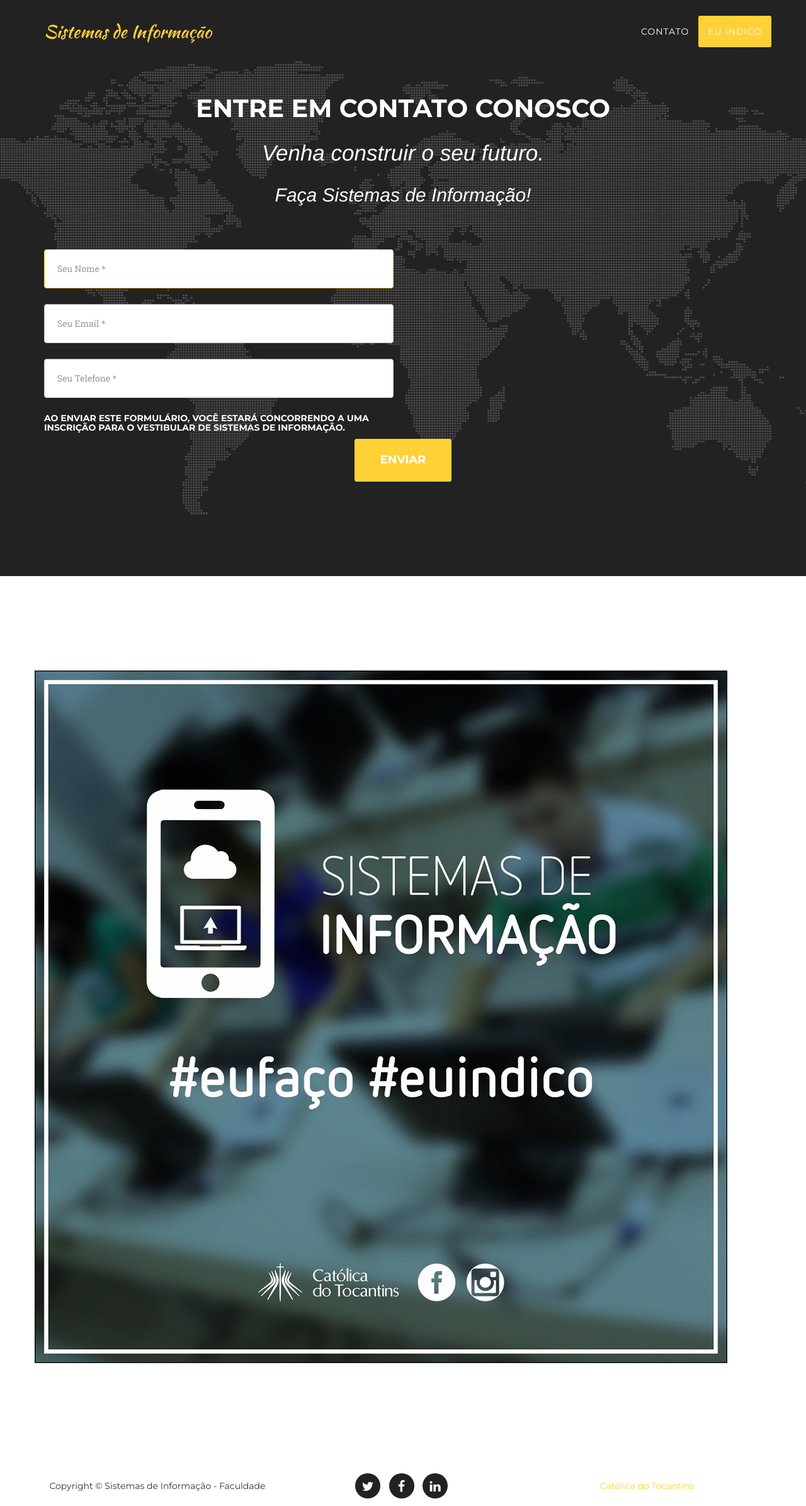
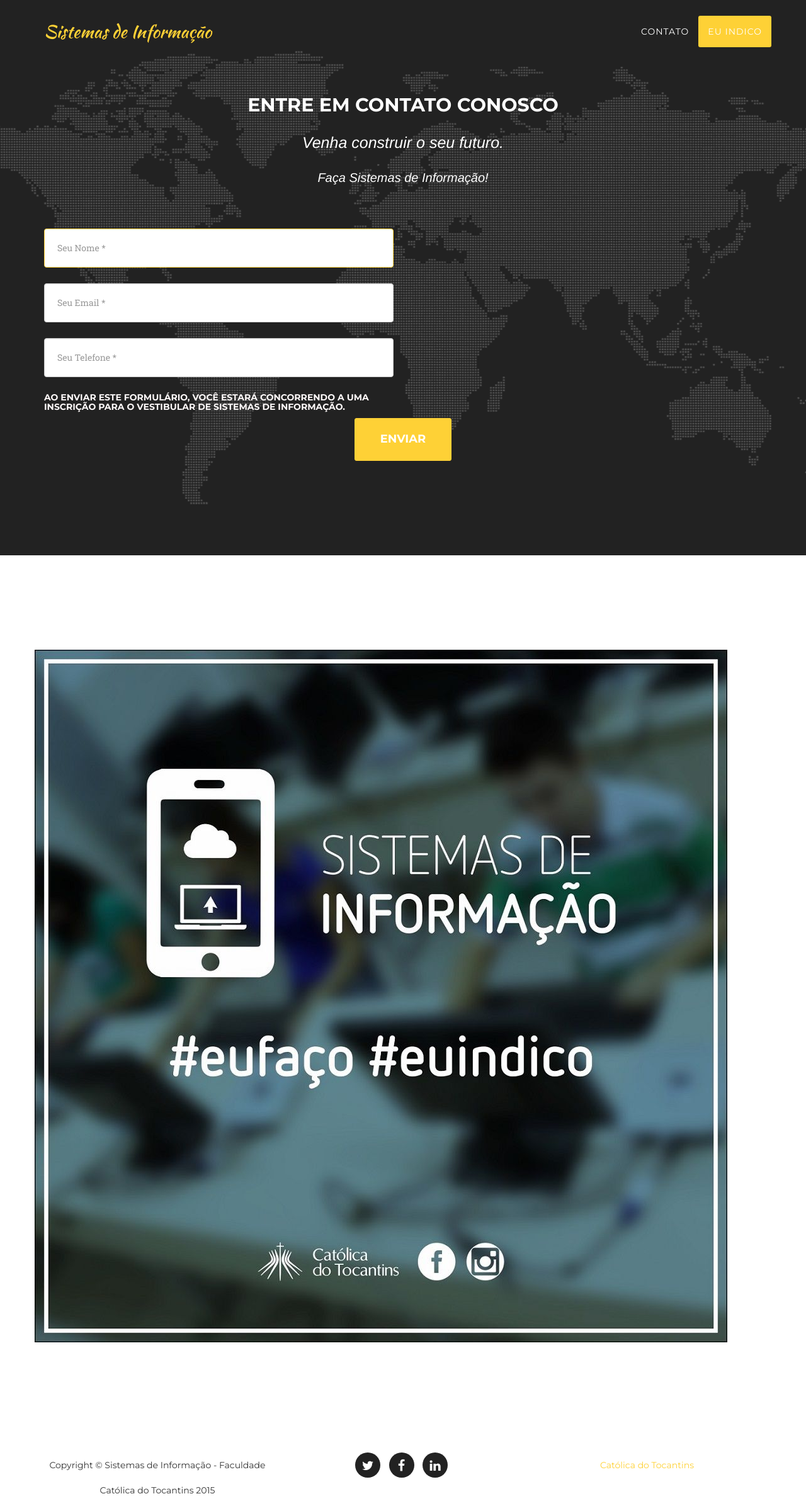
Before and after one commit to RafaelCarlos/Vestibular, a PHP site: page / in a window 1280 px wide. Shown: the top 2392 px of the page at 63% size. Run offline with PHP 8.4, Linux system fonts and the light colour scheme; some libraries are stand-ins or nearby versions; some web fonts are replaced.

Commit message:
#1 - Página Vestibular

```diff
--- a/css/agency.css
+++ b/css/agency.css
@@ -288,7 +288,9 @@ eu-indico{
     text-align: center;
     color: #fff;
     background-attachment: scroll;
-    background-image: url(../img/eu-indico.jpg.jpg);
+    height: auto;
+    width: auto;
+    /*background-image: url(../img/eu-indico-compressor.jpg);*/
     background-position: center center;
     background-repeat: none;
     -webkit-background-size: cover;
@@ -352,14 +354,14 @@ section {
 section h2.section-heading {
     margin-top: 0;
     margin-bottom: 30px;
-    font-size: 40px;
+    font-size: 30px;
 }
 
 section h3.section-heading {
     margin-bottom: 30px;
     text-transform: none;
     font-family: "Droid Serif","Helvetica Neue",Helvetica,Arial,sans-serif;
-    font-size: 35px;
+    font-size: 25px;
     font-style: italic;
     font-weight: 400;
 }
@@ -367,7 +369,7 @@ section h4.section-heading {
     margin-bottom: 50px;
     text-transform: none;
     font-family: "Droid Serif","Helvetica Neue",Helvetica,Arial,sans-serif;
-    font-size: 30px;
+    font-size: 20px;
     font-style: italic;
     font-weight: 400;
 }
@@ -686,7 +688,7 @@ aside.clients img {
 
 section#contact {
     background-color: #222;
-    background-image: url(../img/map-image.png);
+    background-image: url(../img/map-image-compressor.png);
     background-position: center;
     background-repeat: no-repeat;
 }
--- a/index.php
+++ b/index.php
@@ -168,7 +168,7 @@
             <div class="container">
                 <div class="row">
 
-                    <img alt=""  src="img/eu-indico.jpg" class="img-responsive" />
+                    <img alt=""  src="img/eu-indico-compressor.jpg" class="img-responsive" />
                 </div>
             </div>
         </section>
@@ -230,7 +230,7 @@
                             <script src='//platform.twitter.com/widgets.js' type='text/javascript'>
                             </script>
                             <div style='float:left;width:110px;'>
-                                <a class='twitter-share-button' data-via='meuusuario' href='//twitter.com/share' rel='nofollow' title='tweet'></a></div></div>
+                                <a class='twitter-share-button' href='//twitter.com/share' rel='nofollow' title='tweet'></a></div></div>
                     </ul>
                 </div>
             </div>
```
Also changed, not shown: img/eu-indico-compressor.jpg (added), img/eu-indico.jpg (deleted), img/map-image-compressor.png (added), img/map-image.png (deleted).
